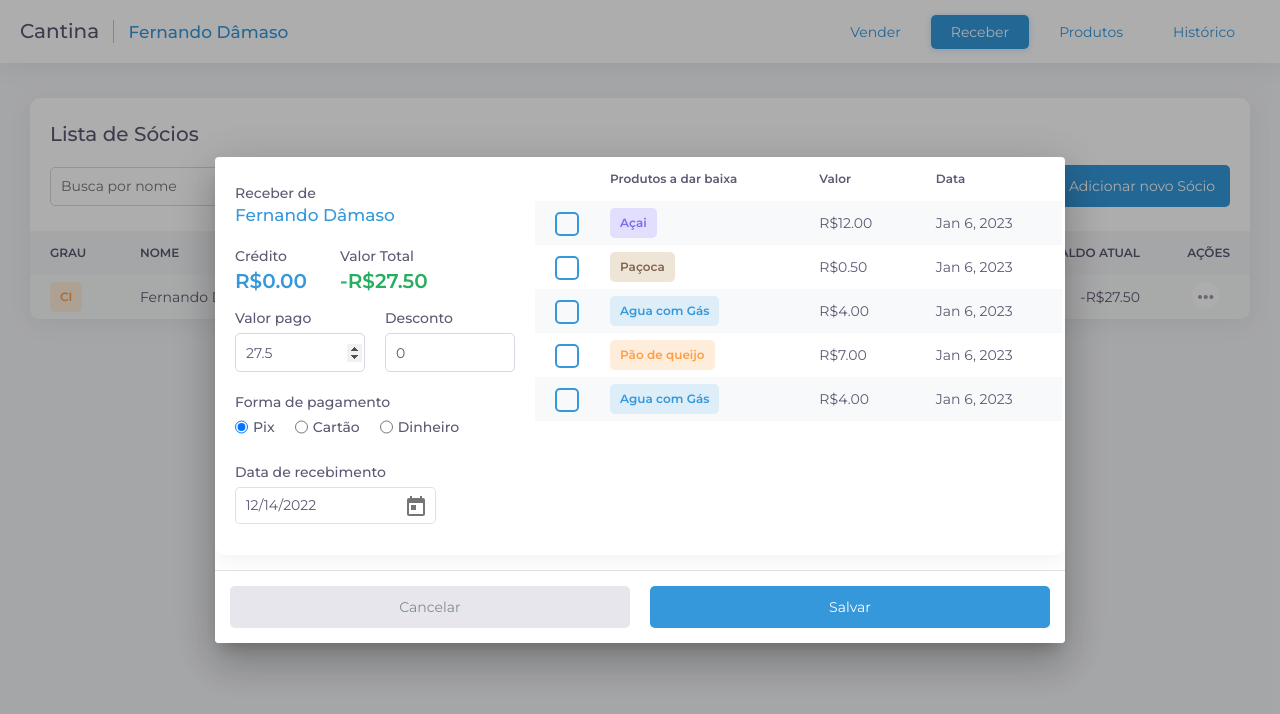
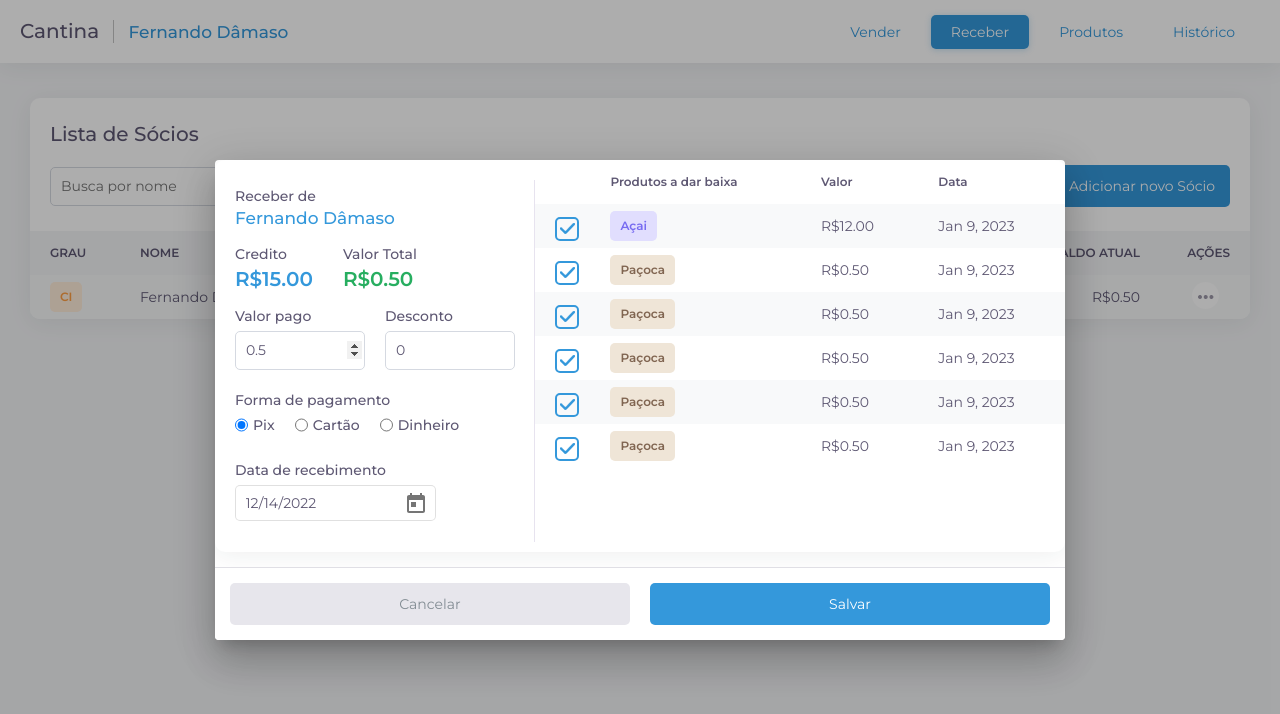
Before and after one commit to fernandodamaso/Cafeteria-Management-System, an Angular app: page /receber in a window 1280 px wide. Shown: the top 714 px of the page. Built offline with nearby package versions, Linux system fonts and the light colour scheme; data requests are answered from the project's data file.

Commit message:
ajustes tela pagar

```diff
--- a/src/app/_shared/pagar/pagar.component.html
+++ b/src/app/_shared/pagar/pagar.component.html
@@ -5,10 +5,9 @@
         Receber de <span class="nome">{{ informacoesSocio.nome }}</span>
       </h2>
     </div>
-
-    <div class="valores linhaForm">
+    <div class="valores linhaForm ">
       <div class="col">
-        <label class="titulo">Crédito</label>
+        <label class="titulo">Credito</label>
         <p
           class="valor"
           [ngClass]="{
@@ -19,7 +18,7 @@
           {{ informacoesSocio.credito | currency : "R$" }}
         </p>
       </div>
-      <!-- <div class="col">
+       <!-- <div class="col">
         <label class="titulo">Valor dos Produtos</label>
         <p class="valor saldoNegativo">{{ debito | currency : "R$" }}</p>
       </div> -->
@@ -128,9 +127,9 @@
             let i = index
           "
         >
-        <td>
-          <span class="checkbox"></span>
-        </td>
+          <td>
+            <span class="checkbox" [ngClass]="{ ativo: verificaProduto(produto) }"></span>
+          </td>
           <td>
             <span
               [ngClass]="{
@@ -152,6 +151,7 @@
         </tr>
       </tbody>
     </table>
+
   </div>
 </div>
 
--- a/src/app/_shared/pagar/pagar.component.scss
+++ b/src/app/_shared/pagar/pagar.component.scss
@@ -2,10 +2,25 @@
   display: flex;
 
   .esquerda {
-    flex-basis: 37%;
+    flex-basis: 50%;
     margin-bottom: 30px;
+    position: relative;
+    max-width: 320px;
+
+    &:after {
+      content: " ";
+      display: block;
+      position: absolute;
+      top: 20px;
+      right: 0;
+      height: 100%;
+      background-color: #e7e3ef;
+      width: 1px;
+    }
 
     .tituloBox {
+      margin-bottom: 0px;
+
       h2 {
         font-size: 14px;
 
@@ -75,38 +90,8 @@
         }
       }
 
-      &.valores {
-        display: flex;
-        flex-basis: 16%;
-        margin-top: 10px;
-
-        .col {
-          flex: 1;
-          max-width: 105px;
-
-          .titulo {}
-
-          .valor {
-            font-weight: 600;
-            font-size: 20px;
-
-            &.saldoNegativo {
-              color: #cc2424;
-            }
-
-            &.saldoPositivo {
-              color: #3498db;
-            }
-
-            &.verde {
-              color: #27ae60;
-            }
-          }
-        }
-      }
-
       .col {
-        flex: 1;
+        // flex: 1;
 
         #valorRecebel {}
       }
@@ -134,17 +119,28 @@
   }
 
   .direita {
-    flex-basis: 62%;
+    flex-basis: 63%;
 
     table {
       width: 100%;
 
       tr {
+        background-color: #fff;
+
+        &:nth-child(odd) {
+          background-color: #f8f9fa !important;
+
+          &:hover {
+            background-color: #f8f9fa !important;
+          }
+        }
+
         &:hover {
+          background-color: #fff;
+
           td {
-            .checkbox {
-              border: 2px solid #fff;
-            }
+            background-color: #fff;
+            color: #5e5873 !important;
           }
         }
 
@@ -156,13 +152,31 @@
           .checkbox {
             width: 20px;
             height: 20px;
-            border: 2px solid #3498DB;
+            border: 2px solid #c1d2dd;
             border-radius: 5px;
             display: inline-block;
             transition: all ease-in-out 0.20s;
             position: relative;
             top: 3px;
+            display: flex;
+            align-items: center;
+            justify-content: center;
+
+            &:after {
+              transition: all ease-in-out 0.15s;
+              content: url(../../../assets/check.png);
+              color: #3498DB;
+              opacity: 0;
+            }
+
+            &.ativo {
+              border: 2px solid #3498DB;
+              &:after {
+                opacity: 1;
+              }
+            }
           }
+
           .tag {
             display: inline-block;
           }
@@ -181,6 +195,44 @@
   }
 
 
+  .valores {
+    display: flex;
+    flex-basis: 16%;
+    margin-top: 10px;
+
+    .col {
+      padding-right: 30px;
+
+      &:last-child {
+        margin-right: 0;
+      }
+
+      label {
+        color: #5e5873;
+        font-weight: 500;
+        margin-bottom: 5px;
+        display: block;
+      }
+
+      .valor {
+        font-weight: 600;
+        font-size: 20px;
+
+        &.saldoNegativo {
+          color: #cc2424;
+        }
+
+        &.saldoPositivo {
+          color: #3498db;
+        }
+
+        &.verde {
+          color: #27ae60;
+        }
+      }
+    }
+  }
+
 }
 
 .base {
```
Also changed, not shown: db.json, src/assets/check-solid.svg (added), src/assets/check.png (added).
